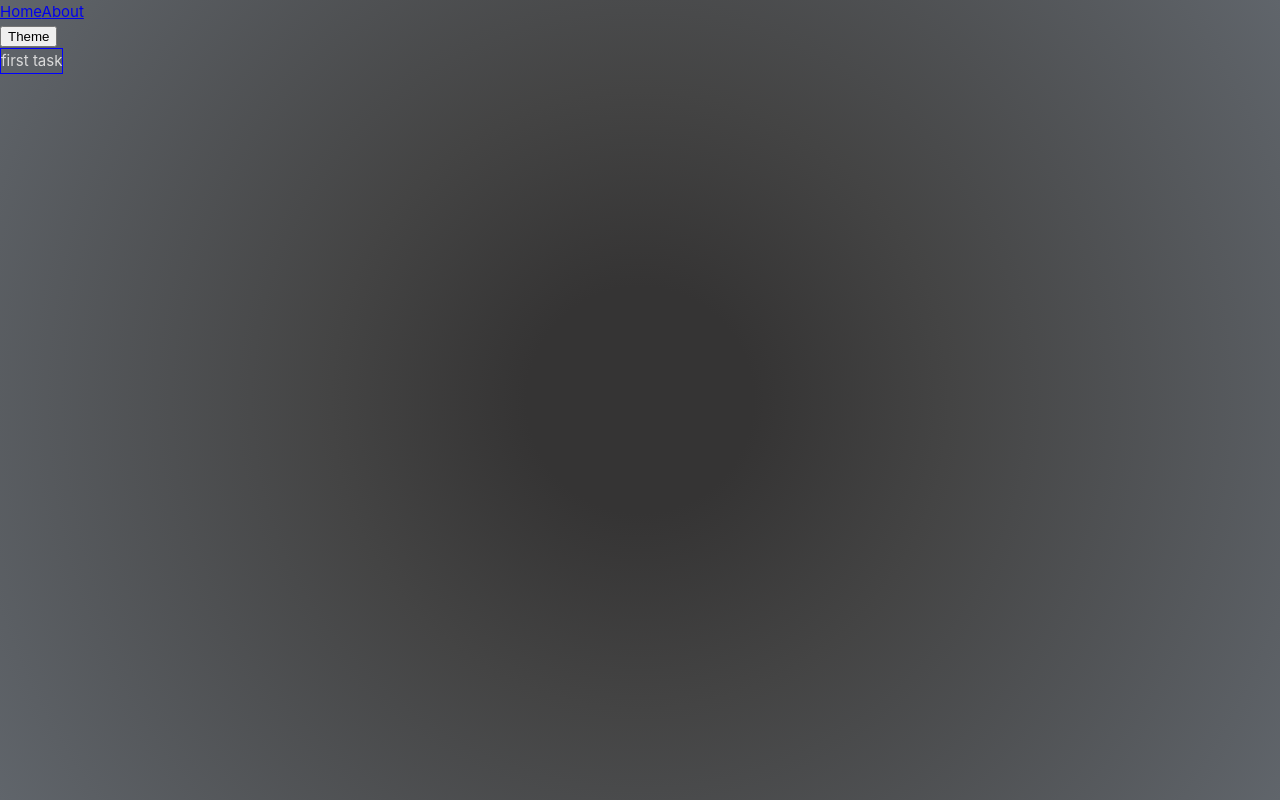
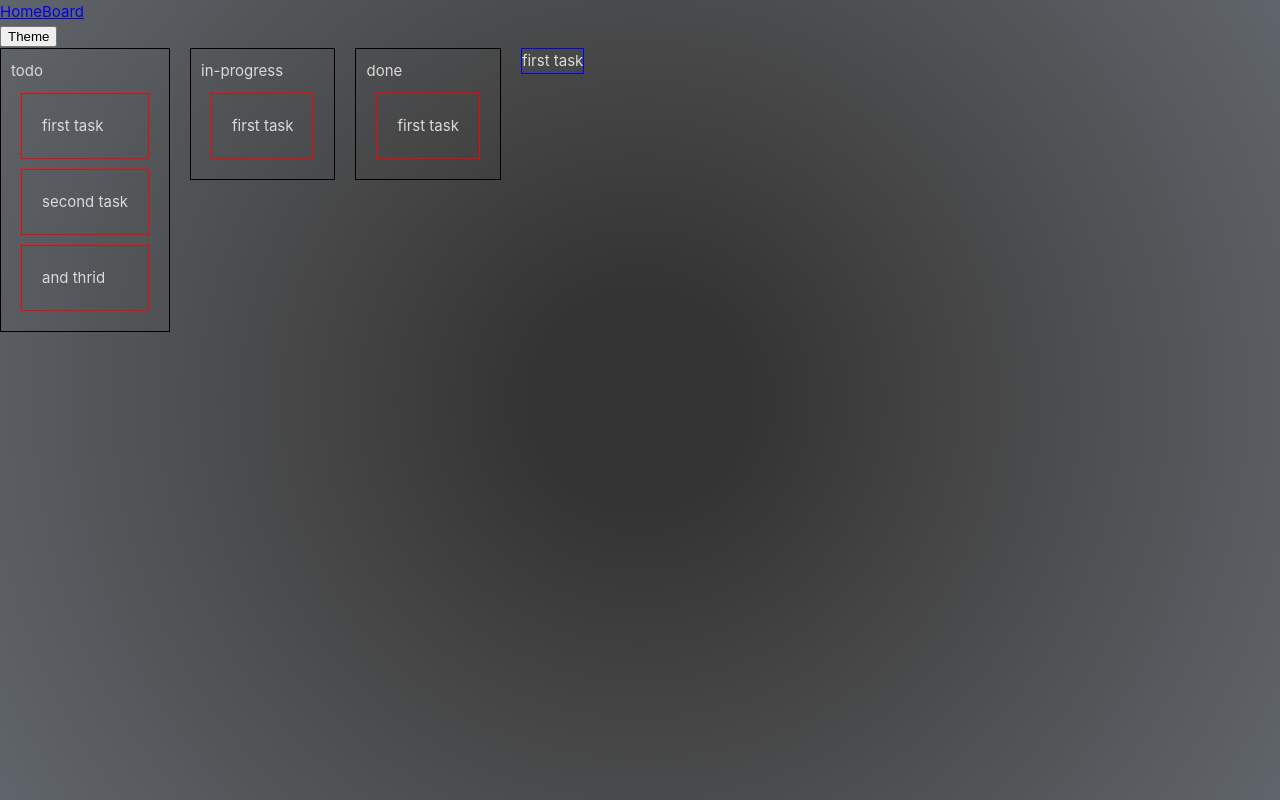
Before and after one commit to orlovse/Craboard, a Vue app: page /board/task/1 in a window 1280 px wide. Built offline with nearby package versions, Linux system fonts and the light colour scheme.

Commit message:
Add task opening

```diff
--- a/src/App.vue
+++ b/src/App.vue
@@ -16,7 +16,7 @@ const { switchTheme } = userStore;
     <header>
       <nav>
         <RouterLink to="/">Home</RouterLink>
-        <RouterLink to="/about">About</RouterLink>
+        <RouterLink to="/board">Board</RouterLink>
       </nav>
       <button @click="switchTheme">Theme</button>
     </header>
--- a/src/stores/boards.ts
+++ b/src/stores/boards.ts
@@ -75,7 +75,13 @@ export const useBoardsStore = defineStore({
   id: "boards",
   state: () =>
     ({
-      boards: null,
+      boards: [
+        {
+          boardId: "12345",
+          boardName: "first",
+          boardContent: boardList,
+        },
+      ],
     } as BoardsState),
   getters: {
     getBoardByName: (state) => {
@@ -94,13 +100,13 @@ export const useBoardsStore = defineStore({
   },
   actions: {
     getBoards() {
-      this.boards = [
-        {
-          boardId: "12345",
-          boardName: "first",
-          boardContent: boardList,
-        },
-      ];
+      // this.boards = [
+      //   {
+      //     boardId: "12345",
+      //     boardName: "first",
+      //     boardContent: boardList,
+      //   },
+      // ];
     },
   },
 });
--- a/src/views/AboutView.vue
+++ b/src/views/AboutView.vue
@@ -2,10 +2,11 @@
 import { useBoardsStore } from "@/stores/boards";
 import { computed } from "@vue/reactivity";
 
-import { useRoute } from "vue-router";
+import { useRoute, useRouter } from "vue-router";
 
 const boardStore = useBoardsStore();
 const route = useRoute();
+const router = useRouter();
 
 const { getBoardByName, getBoards } = boardStore;
 const selectedBoard = getBoardByName("first");
@@ -13,6 +14,14 @@ const selectedBoard = getBoardByName("first");
 const isTaskOpen = computed(() => {
   return route.name === "task";
 });
+
+const openTaskModal = (taskId: string) => {
+  router.push({ name: "task", params: { id: taskId } });
+};
+
+const closeTaskModal = () => {
+  router.push({ name: "board" });
+};
 
 getBoards();
 </script>
@@ -22,12 +31,17 @@ getBoards();
     <div class="column" v-for="column of selectedBoard" :key="column.name">
       <div>{{ column.name }}</div>
       <div>
-        <div v-for="task of column.tasks" :key="task.id" class="card">
+        <div
+          v-for="task of column.tasks"
+          :key="task.id"
+          class="card"
+          @click="openTaskModal(task.id)"
+        >
           {{ task.name }}
         </div>
       </div>
     </div>
-    <div class="task-bg" v-if="isTaskOpen">
+    <div class="task-bg" v-if="isTaskOpen" @click.self="closeTaskModal">
       <router-view />
     </div>
   </div>
```
